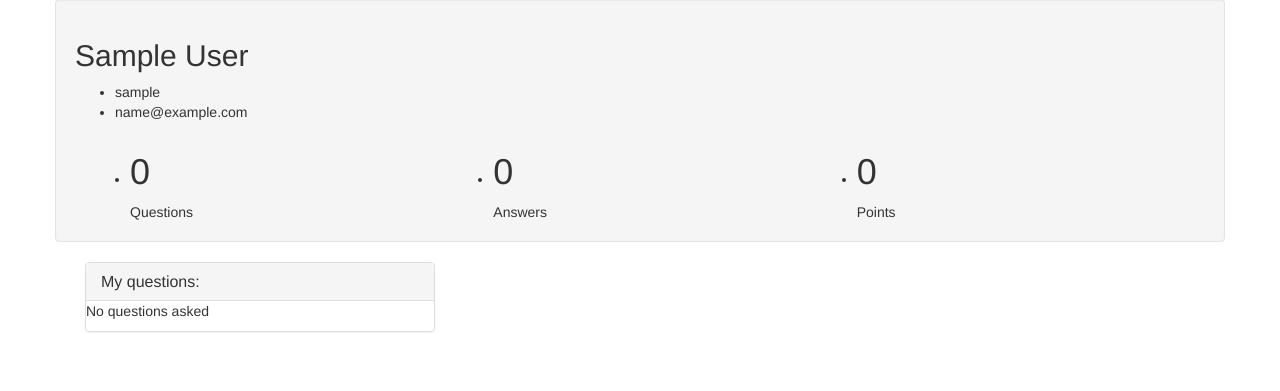
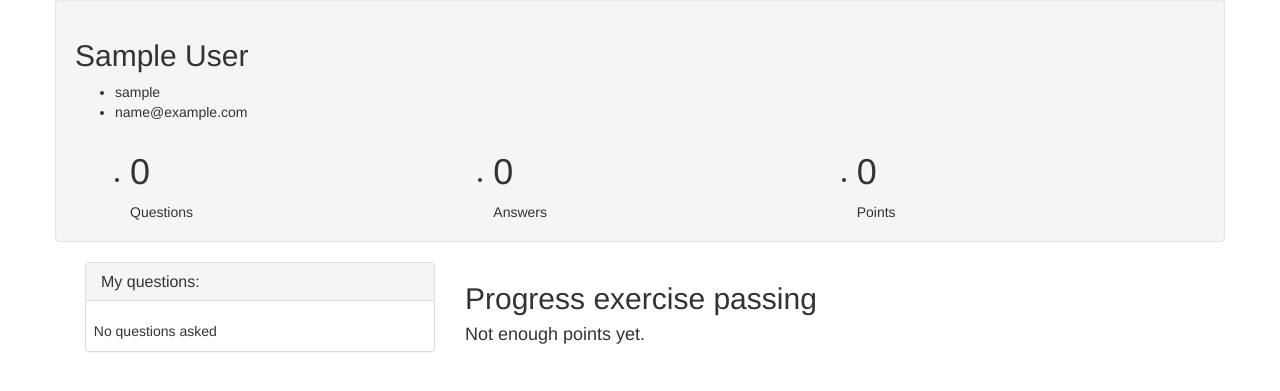
Before and after one commit to siljr/pu, a Django app: page /profile/ in a window 1280 px wide. Shown: the part 71-462 px from the top of the page. Run offline with Django 3.2, Linux system fonts and the light colour scheme; the visitor is signed in with stand-in values (Sample User, id 1); data that the repository does not hold is empty; some libraries are stand-ins or nearby versions.

Commit message:
Profilepage work and added restrictions on voting (on own answers).

```diff
--- a/qBot/profilepage/templates/profile.html
+++ b/qBot/profilepage/templates/profile.html
@@ -47,6 +47,8 @@
 /* Landscape phones and down */
 @media (max-width: 480px) {
 }
+
+
 </style>
 
 
@@ -96,6 +98,12 @@
   </div>
 </div>
 
+<style>
+
+    .progress {height: 50px !important;}
+
+</style>
+
   </div>
         <div class="col-sm-4">
             <div class="panel panel-default">
@@ -112,12 +120,31 @@
                             {% endif %}
                         {%  endfor %}
                     {% else %}
-                    <p>No questions asked</p>
+                    <br>
+                    <p>&nbsp; No questions asked</p>
                     {% endif %}
             </div>
         </div>
-    </div>
+    <div class="col-sm-8">
 
-    </div>
+        <h2>Progress exercise passing</h2>
+        {% if progress > 0 %}
+        <div class="progress">
+            <div class="progress-bar progress-bar-success progress-bar-striped active" role="progressbar" aria-valuenow="40"
+                    aria-valuemin="0" aria-valuemax="100" style="width: {{ progress }}%">
+                <h4 style="color:#FFF">{{ progress }} % Complete<h4/>
+
+            {% else %}
+                    <h4> Not enough points yet. </h4> </h4>
+            {% endif %}
+            </div>
+
+        </div>
+        {% if progress == 100 %}
+        <h4>You have passed one exercise. Congratulations!</h4>
+        {% endif %}
+        </div>
+    <div/>
+</div>
 
 {% endblock %}
--- a/qBot/profilepage/views.py
+++ b/qBot/profilepage/views.py
@@ -17,8 +17,13 @@ def index(request):
     votes = 0
     for answer in Answer.objects.filter(user = request.user):
         votes += answer.votes
+    progress = votes*10
+    if progress > 100:
+        progress = 100
+    elif progress < 0:
+        progress = 0
 
-    context = {'questions': Question.objects.filter(user = request.user), 'answers': Answer.objects.filter(user = request.user), 'tabs':'newest', 'myQ':'true', 'votes':votes}
+    context = {'questions': Question.objects.filter(user = request.user), 'answers': Answer.objects.filter(user = request.user), 'tabs':'newest', 'myQ':'true', 'votes':votes, 'progress': progress}
 
     #search mechanism with Q lookups
     query = request.GET.get("q")
--- a/qBot/questions/views.py
+++ b/qBot/questions/views.py
@@ -147,7 +147,7 @@ def answers(request, question_id):
                 form = AnswerForm()
 
     answers = reversed(Answer.objects.filter(answer_to=question).order_by('created_at'))
-    context = {'question': question, 'answers': answers}  # Including one question and zero or more answers
+    context = {'question': question, 'answers': answers, 'myanswers': Answer.objects.filter(user=request.user) }  # Including one question and zero or more answers
     return render(request, 'answers.html', context, {'form': form, })
 
 #    return redirect('/questions')
--- a/qBot/registrationApp/templates/registrationApp/register.html
+++ b/qBot/registrationApp/templates/registrationApp/register.html
@@ -18,13 +18,13 @@
             <div class="control-group">
                 <label class="control-label" for="first_name">First name</label>
                 <div class="controls">
-                    <input class="form-control" type="text" id="first_name" name="first_name"  placeholder="First_name">
+                    <input class="form-control" type="text" id="first_name" name="first_name"  placeholder="First name">
                 </div>
             </div>
             <div class="control-group">
                 <label class="control-label" for="last_name">Last name</label>
                 <div class="controls">
-                    <input class="form-control" type="text" id="last_name" name="last_name"  placeholder="Last_name">
+                    <input class="form-control" type="text" id="last_name" name="last_name"  placeholder="Last name">
                 </div>
             </div>
             <div class="control-group">
```
Also changed, not shown: qBot/questions/templates/answers.html (+8 -2 lines).
